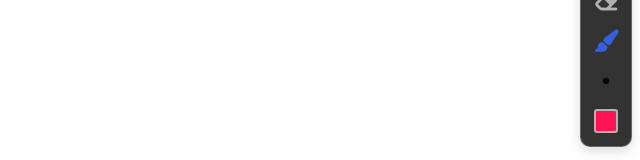
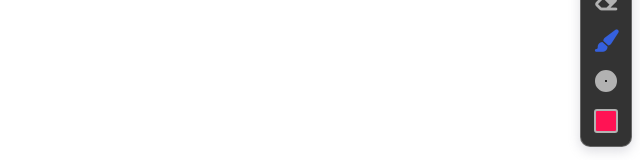
Before and after one commit to majicmaj/rassam, a React (Create React App) app: page / in a window 1280 px wide. Shown: the part 281-441 px from the top of the page, without its empty margins (640-1280 px from the left). Built offline with nearby package versions, Linux system fonts and the light colour scheme.

Commit message:
Easier to see bursh size

```diff
--- a/src/Canvas.js
+++ b/src/Canvas.js
@@ -6,7 +6,7 @@ const Canvas = (props) => {
   const canvasRef = React.useRef(null);
   const contextRef = React.useRef(null);
   const [color, setColor] = React.useState("#ff1354ff");
-  const [size, setSize] = React.useState(8);
+  const [size, setSize] = React.useState(5);
   const [drawing, setDrawing] = React.useState(false);
   const [showAside, setShowAside] = React.useState(true);
   const [showPicker, setShowPicker] = React.useState(false);
@@ -121,8 +121,18 @@ const Canvas = (props) => {
     save();
   };
   React.useEffect(() => {
-    document.getElementById("upload")?.addEventListener("change", handleUpload);
+    const upload = document.getElementById("upload");
+    upload?.addEventListener("change", handleUpload);
+    // document.addEventListener("keydown", keydown);
   }, []);
+
+  // const keydown = (e) => {
+  //   if (e.ctrlKey && e.code === "Z") {
+  //     undo();
+  //   } else if (e.ctrlKey && e.code === "Y") {
+  //     undo();
+  //   }
+  // };
   return (
     <div>
       <canvas
@@ -156,12 +166,12 @@ const Canvas = (props) => {
               <button className="button" onClick={clear}>
                 <i className="fas fa-trash" />
               </button>
-              <button className="button" onClick={undo}>
+              <button className="button" onClick={undo} title="ctrl + z">
                 <i
                   className={`fas fa-undo ${undoList.length < 1 && "inactive"}`}
                 />
               </button>
-              <button className="button" onClick={redo}>
+              <button className="button" onClick={redo} title="ctrl + y">
                 <i
                   className={`fas fa-redo ${redoList.length < 1 && "inactive"}`}
                 />
@@ -183,9 +193,12 @@ const Canvas = (props) => {
               </button>
               <button
                 className="button"
-                onClick={() => (size < 20 ? setSize(size + 5) : setSize(8))}
+                onClick={() => (size < 18 ? setSize(size * 1.4) : setSize(5))}
               >
-                <div id="size" style={{ width: size, height: size }} />
+                <div
+                  id="size"
+                  style={{ border: `${(25 - size) / 2}px solid #b2b2b2` }}
+                />
               </button>
               <button
                 className="button last"
--- a/src/styles.css
+++ b/src/styles.css
@@ -101,7 +101,9 @@ body {
 #size {
   border-radius: 100%;
   background: #000;
-  border: 1px solid rgba(255, 255, 255, 0.18);
+  height: 1.4rem;
+  width: 1.4rem;
+  /* border: 2px solid #b2b2b2; */
 }
 
 #picker {
```
